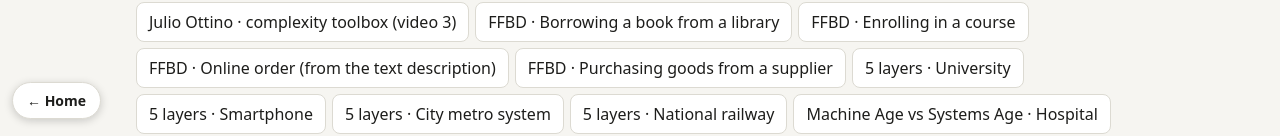
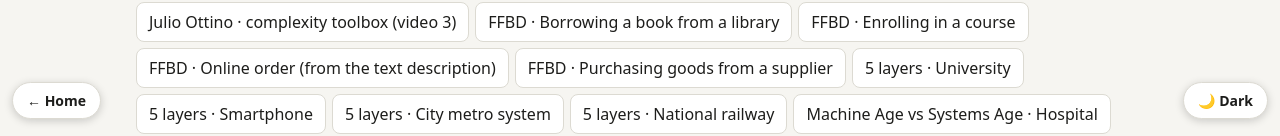
Before and after one commit to ahmetcan5sv-source/ie471sinav, a plain HTML site: page diagrams.html in a window 1280 px wide. Shown: the part 669-805 px from the top of the page. Drawn offline with Linux system fonts and the light colour scheme.

Commit message:
Add manual dark/light mode toggle
Co-Authored-By: Claude Sonnet 5.5 <noreply@anthropic.com>

```diff
--- a/diagrams.html
+++ b/diagrams.html
@@ -474,6 +474,7 @@ function show(k){cur&&cur.stop();panel.innerHTML="";cur=DG.mount(panel,k,true);[
 show(KEYS[0]);
 </script>
 <a class="homebtn" href="index.html" style="position:fixed;left:12px;bottom:12px;z-index:50;padding:8px 14px;border-radius:999px;background:var(--card,#fff);color:var(--ink,#1d1d1b);border:1px solid var(--line,#dcdad2);box-shadow:0 2px 8px rgba(0,0,0,.18);font:600 14px system-ui,Segoe UI,sans-serif;text-decoration:none">← Home</a>
+<script src="theme.js"></script>
 <script data-goatcounter="https://ackfreak.goatcounter.com/count" async src="https://gc.zgo.at/count.js"></script>
 </body>
 </html>
--- /dev/null
+++ b/theme.js
@@ -0,0 +1,25 @@
+/* Dark / light mode toggle. Follows the system theme until the visitor chooses; the choice is remembered. */
+(function(){
+var DARK='--bg:#161615;--card:#222221;--ink:#eeede8;--mut:#a09f98;--acc:#7da2ff;--ok:#4cc27d;--no:#ef7a6d;--line:#3a3a38;--soft:#1f2636;--c0:rgba(125,162,255,.22);--c1:rgba(76,194,125,.2);--c2:rgba(240,170,60,.22);--c3:rgba(190,120,230,.22);--c4:rgba(239,122,109,.2)';
+var LIGHT='--bg:#f6f5f1;--card:#fff;--ink:#1d1d1b;--mut:#6b6a65;--acc:#2f5fd0;--ok:#1f8a4c;--no:#c0392b;--line:#dcdad2;--soft:#eef2fc;--c0:rgba(47,95,208,.16);--c1:rgba(31,138,76,.16);--c2:rgba(214,140,20,.18);--c3:rgba(142,68,173,.16);--c4:rgba(192,57,43,.14)';
+var st=document.createElement('style');
+st.textContent='html[data-theme="dark"]{'+DARK+';color-scheme:dark}html[data-theme="light"]{'+LIGHT+';color-scheme:light}';
+document.head.appendChild(st);
+var KEY='ie471_theme';
+function get(){try{return localStorage.getItem(KEY)}catch(e){return null}}
+function put(v){try{localStorage.setItem(KEY,v)}catch(e){}}
+function sys(){return window.matchMedia&&window.matchMedia('(prefers-color-scheme: dark)').matches?'dark':'light'}
+var tr=(document.documentElement.lang||'').toLowerCase()==='tr';
+var cur=get()||sys();
+var b=document.createElement('button');
+b.type='button';
+b.style.cssText='position:fixed;right:12px;bottom:12px;z-index:50;padding:8px 14px;border-radius:999px;background:var(--card,#fff);color:var(--ink,#1d1d1b);border:1px solid var(--line,#dcdad2);box-shadow:0 2px 8px rgba(0,0,0,.18);font:600 14px system-ui,Segoe UI,sans-serif;cursor:pointer';
+function apply(){
+ document.documentElement.setAttribute('data-theme',cur);
+ b.textContent=cur==='dark'?(tr?'☀ Açık mod':'☀ Light'):(tr?'🌙 Koyu mod':'🌙 Dark');
+ b.setAttribute('aria-label',tr?'Koyu modu değiştir':'Toggle dark mode');
+}
+b.onclick=function(){cur=cur==='dark'?'light':'dark';put(cur);apply()};
+document.body.appendChild(b);
+apply();
+})();
```
Also changed, not shown: flashcards.html (+1 -0 lines), index.html (+1 -0 lines), kartlar-tr.html (+1 -0 lines), set1.html (+1 -0 lines), set2.html (+1 -0 lines), set3.html (+1 -0 lines), set4.html (+1 -0 lines).
